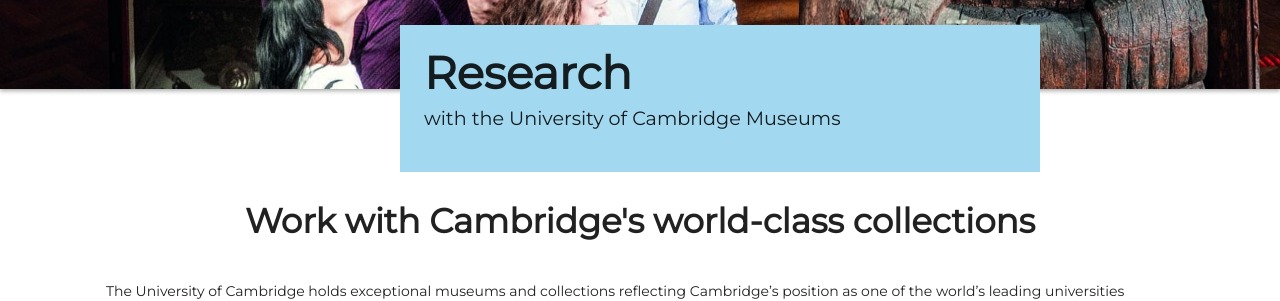
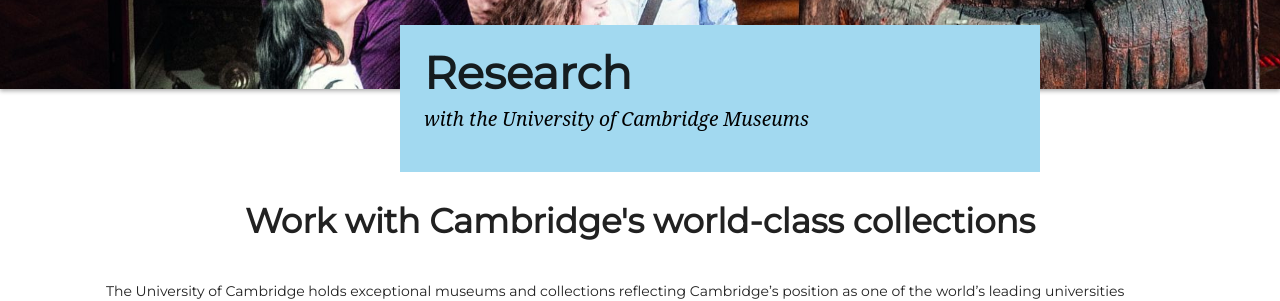
Before and after one commit to UniversityofCambridgeMuseums/research-hub, a Jekyll site: the page built from index.md, in a window 1280 px wide. Shown: the part 359-660 px from the top of the page. Built offline with Jekyll 4.4.1, drawn with Linux system fonts in a browser that asks for light colours; nearby versions of some CDN libraries.

Commit message:
Noto Serif

```diff
--- a/css/site.css
+++ b/css/site.css
@@ -276,6 +276,9 @@ svg {
 }
 .emph {
   font-size: 1.2rem;
+  font-family: "Noto Serif",serif;
+  font-style: italic;
+  color: #000;
 }
 .maa {
   background-image: url(../images/collections/maa.jpg);
```
